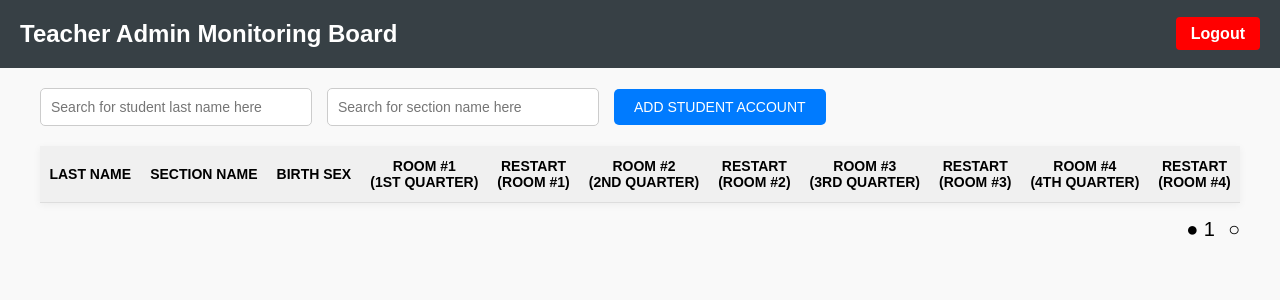
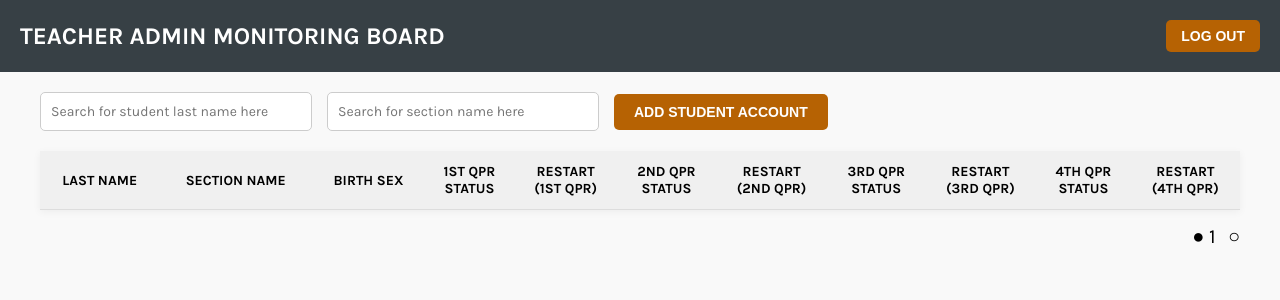
Before and after one commit to InFeliouS/libertys_path_api, a PHP site: page /libertys_path_api/html/dashboard_view.html in a window 1280 px wide. Shown: the top 300 px of the page. Run offline with PHP 8.4, Linux system fonts and the light colour scheme; lists and menus that the app fills with data are empty.

Commit message:
add-logout-pop-up-confirm
wala kasi nastre-stress ako sa table and db kaya nagiba muna ako HAHAHAHA

```diff
--- a/css/dashboard_view.css
+++ b/css/dashboard_view.css
@@ -1,5 +1,7 @@
+@import url('https://fonts.googleapis.com/css2?family=Karla:wght@400;700&display=swap');
+
 body {
-    font-family: Arial, sans-serif;
+    font-family: 'Karla', sans-serif;
     background-color: #f9f9f9;
     margin: 0;
     padding: 0;
@@ -31,13 +33,20 @@ nav li {
     display: inline;
 }
 
-nav a {
+nav button {
     color: white;
-    text-decoration: none;
-    background-color: red;
+    background-color: #b66203;
     padding: 8px 15px;
-    border-radius: 4px;
+    border: none;
+    border-radius: 5px;
+    font-size: 14px;
     font-weight: bold;
+    cursor: pointer;
+    transition: background-color 0.3s ease;
+}
+
+nav button:hover {
+    background-color: #b60303;
 }
 
 main {
@@ -59,22 +68,24 @@ input[type="text"] {
     width: 250px;
     border: 1px solid #ccc;
     border-radius: 5px;
+    font-family: 'Karla', sans-serif;
     font-size: 14px;
 }
 
 .add-btn {
-    background-color: #007bff;
+    background-color: #b66203;
     color: white;
     border: none;
     padding: 10px 20px;
     border-radius: 5px;
     cursor: pointer;
     font-size: 14px;
+    font-weight: bold;
     transition: background-color 0.3s ease;
 }
 
 .add-btn:hover {
-    background-color: #0056b3;
+    background-color: #694604;
 }
 
 table {
--- a/html/dashboard_view.html
+++ b/html/dashboard_view.html
@@ -9,9 +9,9 @@
 </head>
 <body>
     <header>
-        <h1>Teacher Admin Monitoring Board</h1>
+        <h1>TEACHER ADMIN MONITORING BOARD</h1>
         <nav>
-            <a href="/libertys_path_api/logout">Logout</a>
+            <button onclick="showLogoutConfirmation()">LOG OUT</button>
         </nav>
     </header>
 
@@ -28,14 +28,14 @@
                     <th>LAST NAME</th>
                     <th>SECTION NAME</th>
                     <th>BIRTH SEX</th>
-                    <th>ROOM #1<br>(1ST QUARTER)</th>
-                    <th>RESTART<br>(ROOM #1)</th>
-                    <th>ROOM #2<br>(2ND QUARTER)</th>
-                    <th>RESTART<br>(ROOM #2)</th>
-                    <th>ROOM #3<br>(3RD QUARTER)</th>
-                    <th>RESTART<br>(ROOM #3)</th>
-                    <th>ROOM #4<br>(4TH QUARTER)</th>
-                    <th>RESTART<br>(ROOM #4)</th>
+                    <th>1ST QPR<br>STATUS</th>
+                    <th>RESTART<br>(1ST QPR)</th>
+                    <th>2ND QPR<br>STATUS</th>
+                    <th>RESTART<br>(2ND QPR)</th>
+                    <th>3RD QPR<br>STATUS</th>
+                    <th>RESTART<br>(3RD QPR)</th>
+                    <th>4TH QPR<br>STATUS</th>
+                    <th>RESTART<br>(4TH QPR)</th>
                 </tr>
             </thead>
             <tbody>
@@ -49,6 +49,17 @@
         </div>
     </main>
 
+    <div class="modal" id="logoutModal">
+        <div class="modal-content">
+            <h3>CONFIRM LOGOUT</h3>
+            <p>Are you sure you want to log out?</p>
+            <div class="modal-buttons">
+            <button class="cancel-btn" onclick="closeLogoutConfirmation()">CANCEL</button>
+            <button class="confirm-btn" onclick="confirmLogout()">YES</button>
+          </div>
+        </div>
+      </div>
+
     <script src="/libertys_path_api/js/dashboard_view.js"></script>
 </body>
 </html>
--- /dev/null
+++ b/js/dashboard_view.js
@@ -0,0 +1,11 @@
+function showLogoutConfirmation() {
+    document.getElementById("logoutModal").style.display = "block";
+  }
+
+  function closeLogoutConfirmation() {
+    document.getElementById("logoutModal").style.display = "none";
+  }
+
+  function confirmLogout() {
+    window.location.href = "/libertys_path_api/logout";
+  }
```
Also changed, not shown: other parts of css/dashboard_view.css (+65 -0 lines).
